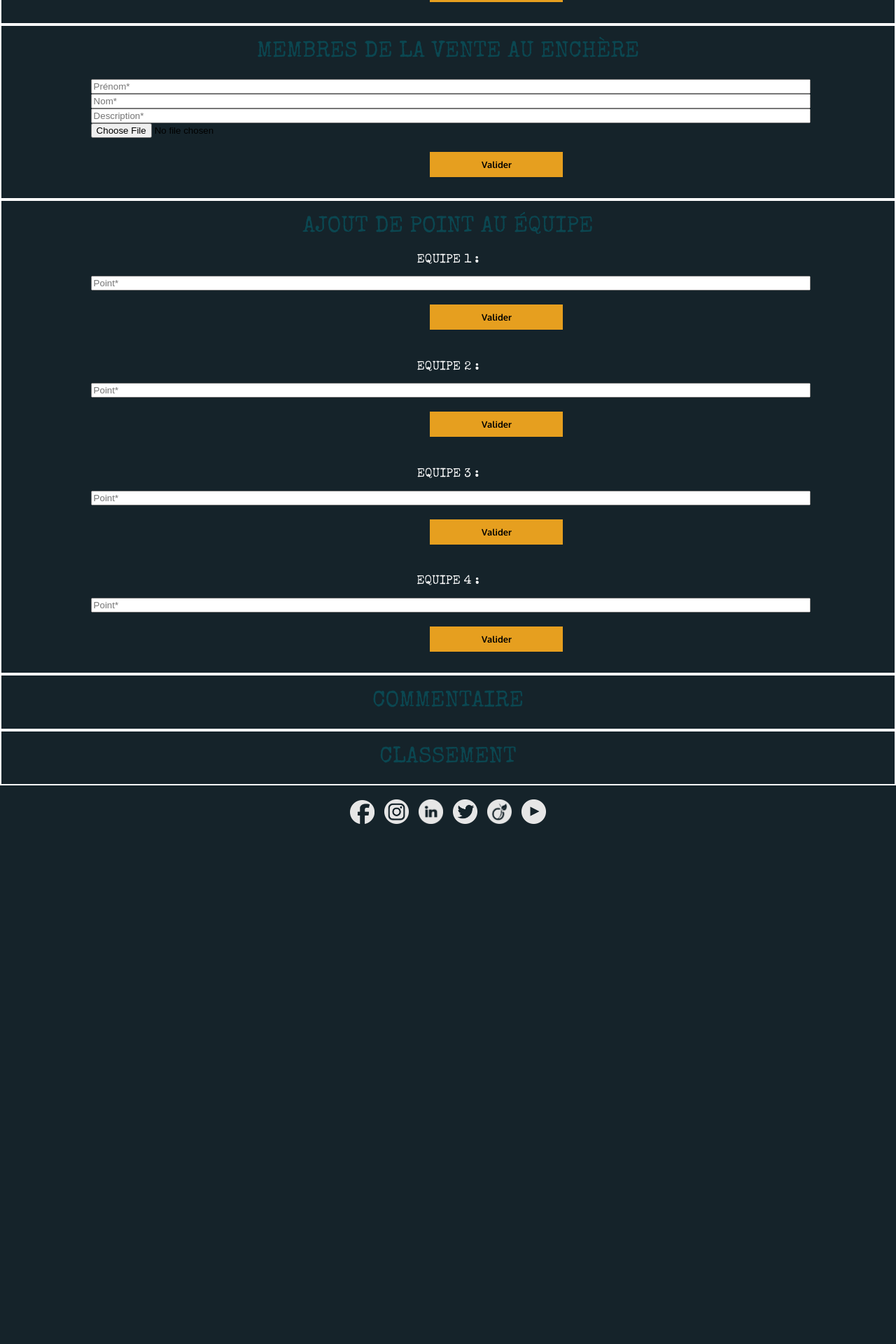
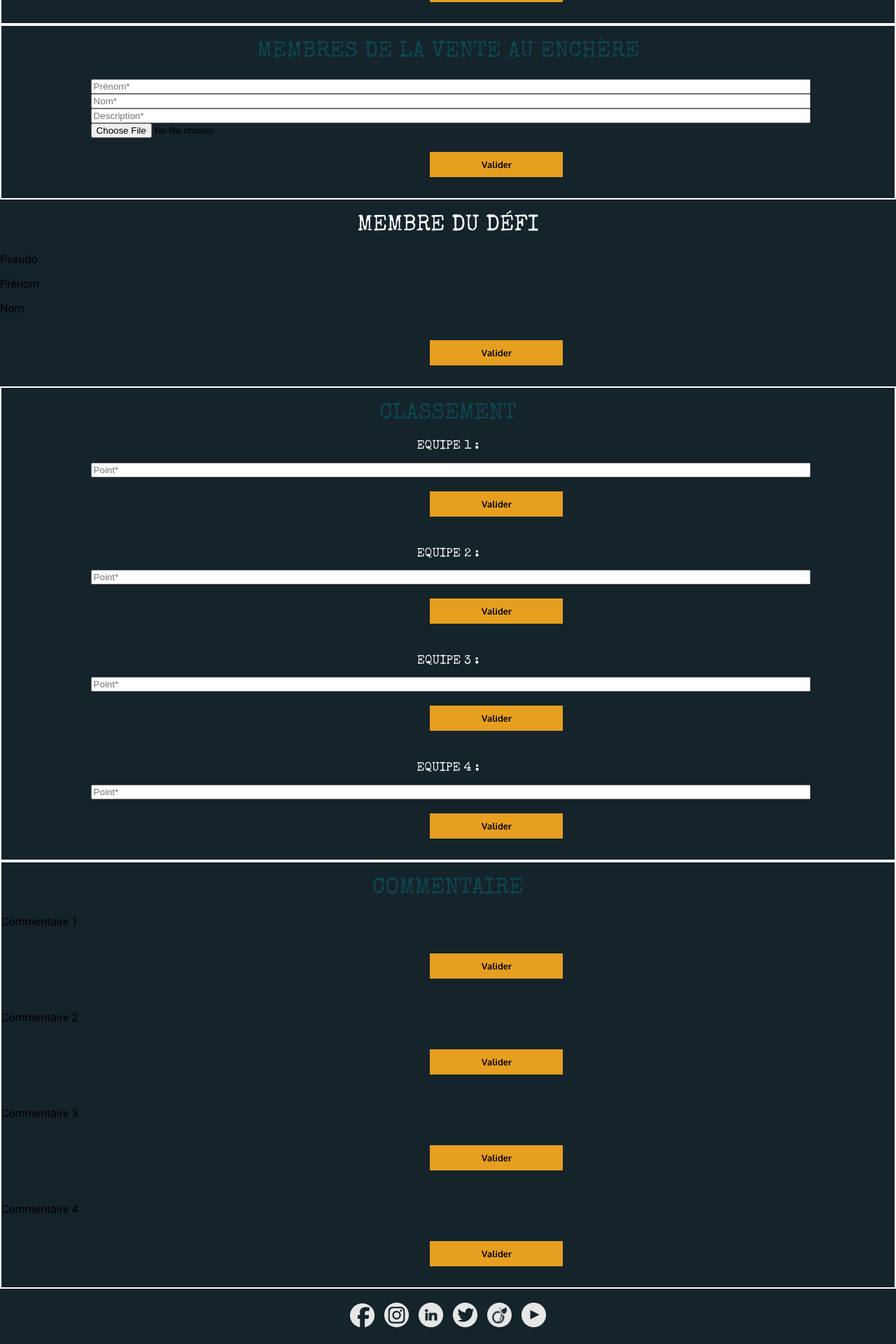
Before and after one commit to les50heures/les50heures, a PHP site: template templates/admin.html.twig in a window 1280 px wide. Shown: the part 730-2650 px from the top of the page at 70% size. Before the commit the page ends 1907 px from the top, so only its background shows below. Run offline with PHP 8.4, Linux system fonts and the light colour scheme; the template is opened without the code that fills it, so the values that code supplies are empty; some libraries are stand-ins or nearby versions.

Commit message:
page admin

```diff
--- a/css/responsive.css
+++ b/css/responsive.css
@@ -1705,7 +1705,7 @@ Responsive  - format +ecran
     }
 
     /* modal */
-    .modal img.affichage_photo {
+    .modal .affichage_photo {
         width: 30%;
         margin-left: 6%;
         background-color: white;
--- a/templates/admin.html.twig
+++ b/templates/admin.html.twig
@@ -42,8 +42,19 @@
         </form>
     </div>
 
+    <div>
+        <h1>Membre du défi</h1>
+        <form method="post"  action=""
+              enctype="multipart/form-data">
+            <p>Pseudo</p>
+            <p>Prénom</p>
+            <p>Nom</p>
+            <button type="submit" name="valider" data-style="shrink" class="progress-button" data-horizontal>Valider</button>
+        </form>
+    </div>
+
     <div class="admin">
-        <h1>Ajout de point au équipe</h1>
+        <h1>Classement</h1>
         <h2>Equipe 1 : </h2>
         <form method="post"  action="" enctype="multipart/form-data">
             <input type="number" name="point" placeholder="Point*" required><br>
@@ -72,16 +83,27 @@
     <div class="admin">
         <h1>Commentaire</h1>
         <form method="post"  action="" enctype="multipart/form-data">
+            <p>Commentaire 1</p>
+            <button type="submit" name="valider" data-style="shrink" class="progress-button" data-horizontal>Valider</button>
+        </form>
 
+        <form method="post"  action="" enctype="multipart/form-data">
+            <p>Commentaire 2</p>
+            <button type="submit" name="valider" data-style="shrink" class="progress-button" data-horizontal>Valider</button>
+        </form>
+
+        <form method="post"  action="" enctype="multipart/form-data">
+            <p>Commentaire 3</p>
+            <button type="submit" name="valider" data-style="shrink" class="progress-button" data-horizontal>Valider</button>
+        </form>
+
+        <form method="post"  action="" enctype="multipart/form-data">
+            <p>Commentaire 4</p>
+            <button type="submit" name="valider" data-style="shrink" class="progress-button" data-horizontal>Valider</button>
         </form>
     </div>
 
-    <div class="admin">
-        <h1>Classement</h1>
-        <form method="post"  action="" enctype="multipart/form-data">
 
-        </form>
-    </div>
 
 {% endblock %}
 
--- a/templates/index.html.twig
+++ b/templates/index.html.twig
@@ -3,7 +3,7 @@
 {% block contenu %}
 
     <div class="hexagone">
-        <h1 style="opacity: 0;">Makes Me Incridibly</h1>
+        <h1>Makes Me Incridibly</h1>
         <img src="css/images-interface/hexagone.png" alt="hexagone">
         <a href="#debut_index"><img class="fleche_index" src="css/images-interface/index_fleche.png" alt="fleche">
         </a>
```
